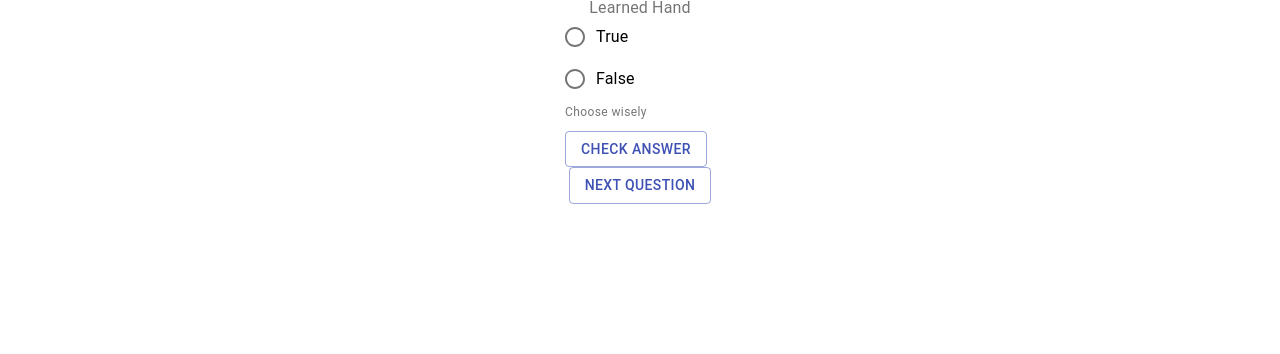
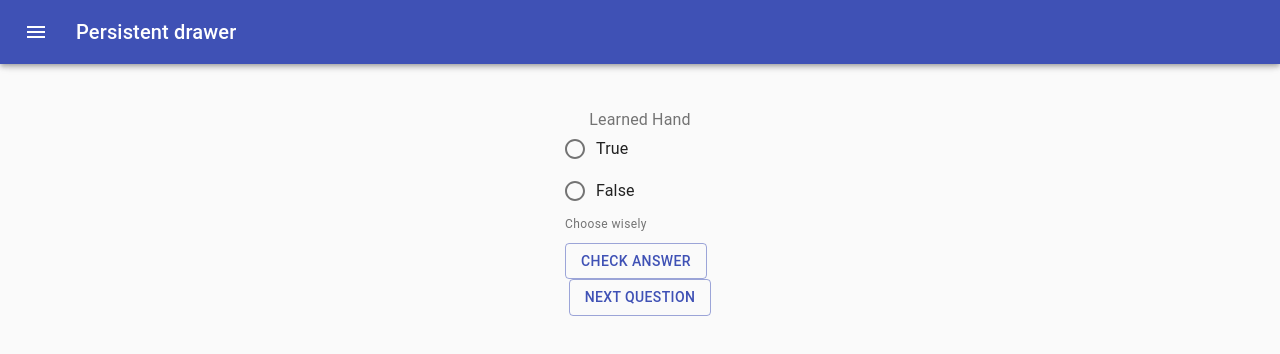
Before and after one commit to coyotespike/law-exam-app, a React (Create React App) app: page /questions in a window 1280 px wide. Shown: the top 354 px of the page. Built offline with nearby package versions, Linux system fonts and the light colour scheme.

Commit message:
Adds Drawer (nav element) to all quiz questions

```diff
--- a/src/MultipleChoice/MultipleChoice.tsx
+++ b/src/MultipleChoice/MultipleChoice.tsx
@@ -7,6 +7,8 @@ import FormControl from "@material-ui/core/FormControl";
 import FormHelperText from "@material-ui/core/FormHelperText";
 import FormLabel from "@material-ui/core/FormLabel";
 import Button from "@material-ui/core/Button";
+
+import Drawer from "../Drawer";
 
 const useStyles = makeStyles((theme) => ({
   formControl: {
@@ -49,6 +51,8 @@ export default function QuizQuestion({
   };
 
   return (
+    <>
+      <Drawer />
       <form onSubmit={handleSubmit}>
         <FormControl component="fieldset" error={error}>
           <FormLabel component="legend">{prompt}</FormLabel>
@@ -74,5 +78,6 @@ export default function QuizQuestion({
           </Button>
         </FormControl>
       </form>
+    </>
   );
 }
```
Lines whose indentation alone changed are shown as unchanged.
